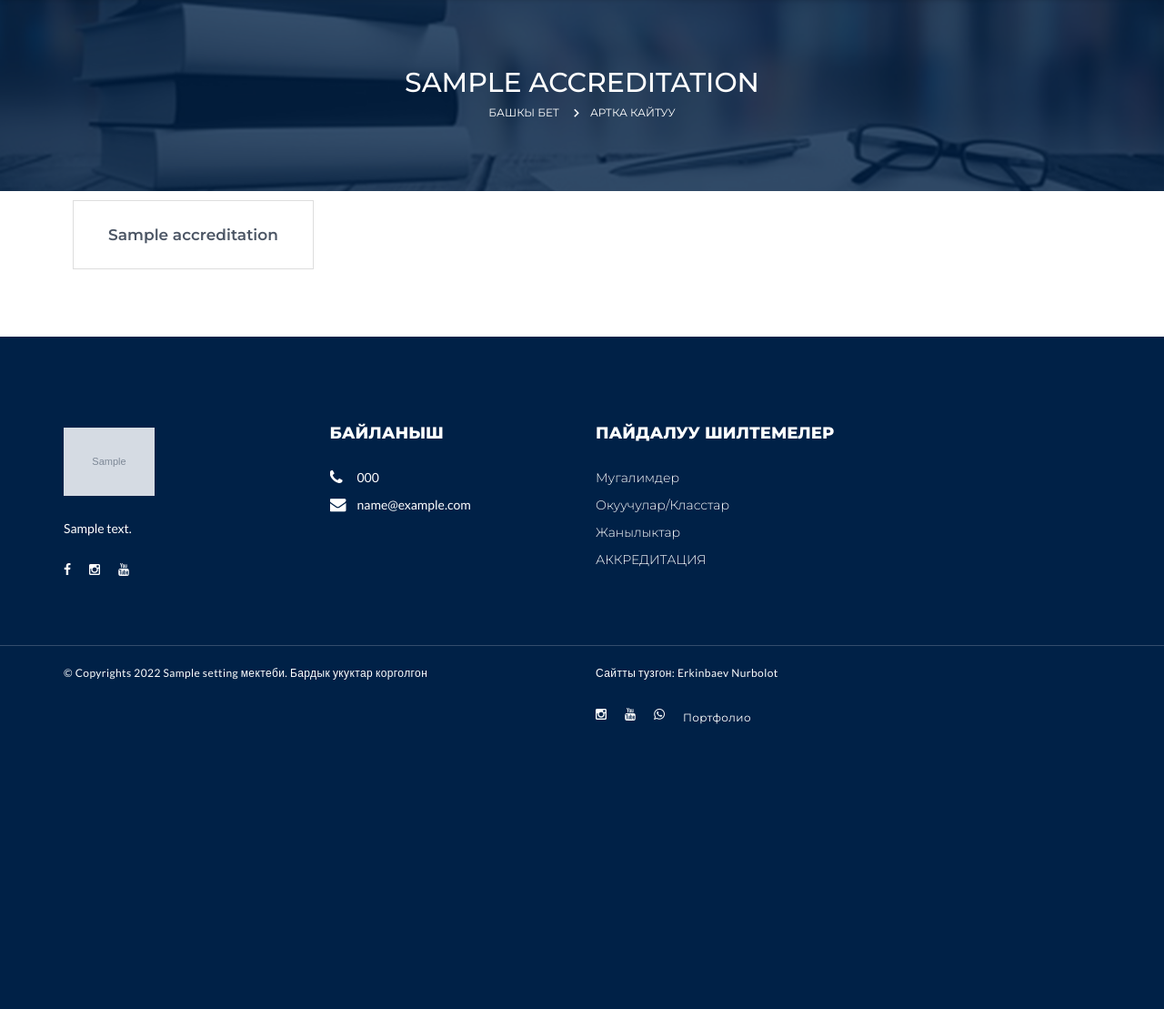
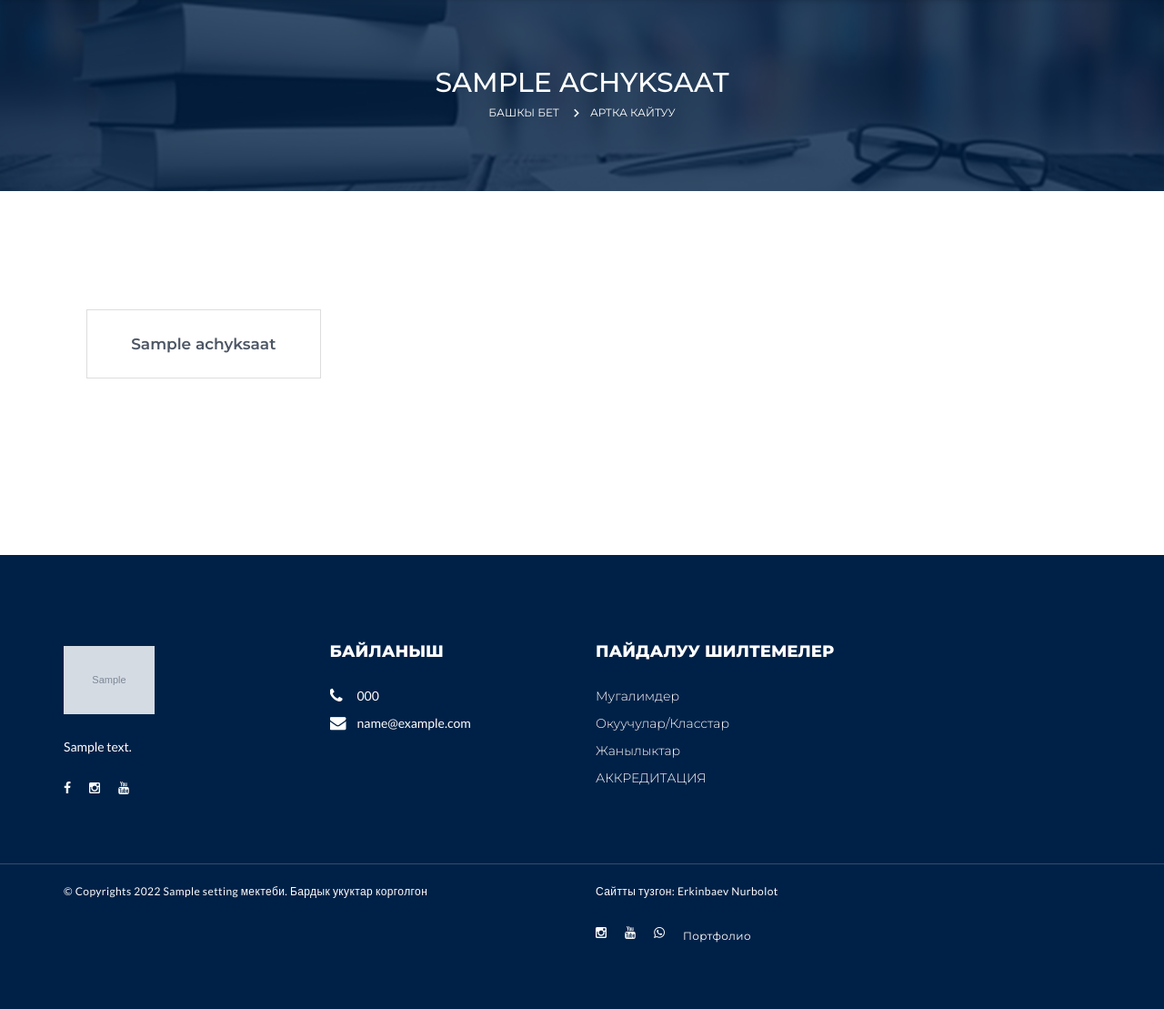
Before and after one commit to Nurbolottop/NewSchool, a Django app: template templates/achyk_detail.html in a window 1280 px wide; the page is wider, and only the part inside the window is pictured. Shown: the part 154-1263 px from the top of that part at 91% size. Before the commit the page ends 950 px from the top of that part, so only its background shows below. Run offline with Django 3.2, Linux system fonts and the light colour scheme; the template is opened without the code that fills it: most values are stand-ins (such as "Sample title", 1, 10 or a date in 2020); grey boxes marked "Sample" are stand-in pictures; some libraries are stand-ins or nearby versions; some web fonts are replaced.

Commit message:
Страница: Открытый урок. Тип: конец

```diff
--- a/apps/achyk/admin.py
+++ b/apps/achyk/admin.py
@@ -3,5 +3,5 @@ from django.contrib import admin
 from apps.achyk.models import AchykSaat, AchykSaatDetail
 
 # Register your models here.
-admin.site.registe(AchykSaatDetail)
-admin.site.registe(AchykSaat)
+admin.site.register(AchykSaatDetail)
+admin.site.register(AchykSaat)
--- a/apps/achyk/apps.py
+++ b/apps/achyk/apps.py
@@ -3,4 +3,4 @@ from django.apps import AppConfig
 
 class AchykConfig(AppConfig):
     default_auto_field = 'django.db.models.BigAutoField'
-    name = 'app.sachyk'
+    name = 'apps.achyk'
--- a/apps/achyk/models.py
+++ b/apps/achyk/models.py
@@ -21,7 +21,7 @@ class AchykSaatDetail(models.Model):
         verbose_name="Ачык саат"
 
     )
-    achyksaat_file = models.FileField(upload_to='achyksaat/', verbose_name='Документ файл')
+    achyksaat = models.FileField(upload_to='achyksaat/', verbose_name='Документ файл')
     name = models.CharField(max_length=255, verbose_name='Аты')
     def __str__(self):
         return self.name
--- a/templates/achyk_detail.html
+++ b/templates/achyk_detail.html
@@ -12,12 +12,12 @@
         <div class="row">
             <!-- Page Banner -->
             <div class="page-banner text-center col-xs-12">
-                <h1 class="section_title">{{accreditation.name}}</h1>
+                <h1 class="section_title">{{achyksaat.name}}</h1>
 
                 <!-- Breadcrumb -->
                 <ul class="breadcrumb">
                     <li><a href="{% url 'index'%}">Башкы бет</a></li>
-                    <li><a href="{%url 'inst_akred' %}">Артка кайтуу</a></li>
+                    <li><a href="{%url 'achyk_saat' %}">Артка кайтуу</a></li>
                 </ul>
             </div>
         </div>
@@ -25,13 +25,21 @@
 </div>
 <!-- End of Page Banner Area -->
 
+
+
+
+
 <!-- News Area Start -->
+<div class="news-area bg-white section pt-120 pb-120">
+    <div class="container">
+        <!-- Section Title -->
+        <div class="row">
             <section class="schedule_page text_page section">
                 <div class="container">
                 <div class="list" data-align-height="span">
-          {%for accreditation in accreditation.accreditation.all%}
+                    {%for achyksaat in achyksaat.achyksaat.all%}
 
-          <div class = 'adi_block'><span style="height: 182px;"><a href="{{accreditation.accreditation_detail.url}}" data-toggle="_modal" data-number="0">{{accreditation.name}}</a></span></div>
+                    <div class = 'adi_block'><span style="height: 182px;"><a href="{{achyksaat.achyksaat.url}}" data-toggle="_modal" data-number="0">{{achyksaat.name}}</a></span></div>
                     {% endfor %}
 
                 </div>
@@ -41,6 +49,11 @@
                 </div>
                 </div>
             </section>
+
+        </div>
+
+    </div>
+</div>
 <!--End of News Area-->
 
 {%include 'footer.html'%}
--- a/templates/achyk_saat.html
+++ b/templates/achyk_saat.html
@@ -13,7 +13,7 @@
         <div class="row">
             <!-- Page Banner -->
             <div class="page-banner text-center col-xs-12">
-                <h1>ИНСТИТУЦИОНАЛДЫК АККРЕДИТАЦИЯ</h1>
+                <h1>АЧЫК СААТТАР</h1>
                 <!-- Breadcrumb -->
                 <ul class="breadcrumb">
                     <li><a href="{% url 'index'%}">Башкы бет</a></li>
@@ -31,8 +31,8 @@
         <div class="row">
 
 
-            {%for accreditation in accreditation%}
-            <div class = 'adi_block'><span style="height: 182px;"><a href="{% url 'inst_detail' accreditation.id %}" data-toggle="_modal" data-number="0">{{accreditation.name}}</a></span></div>
+            {%for achyksaat in achyksaat%}
+            <div class = 'adi_block'><span style="height: 182px;"><a href="{% url 'achyk_detail' achyksaat.id %}" data-toggle="_modal" data-number="0">{{achyksaat.name}}</a></span></div>
             {% endfor %}
         </div>
 
```
Also changed, not shown: templates/prog_akred.html (+12 -0 lines), templates/prog_detail.html (+13 -2 lines), apps/achyk/migrations/0001_initial.py (added), apps/achyk/migrations/0002_rename_achyksaat_file_achyksaatdetail_achyksaat.py (added), apps/gallery/migrations/0002_alter_gallerydetail_accreditation.py (added), db.sqlite3, 1 other file. Lines whose indentation alone changed are shown as unchanged.
